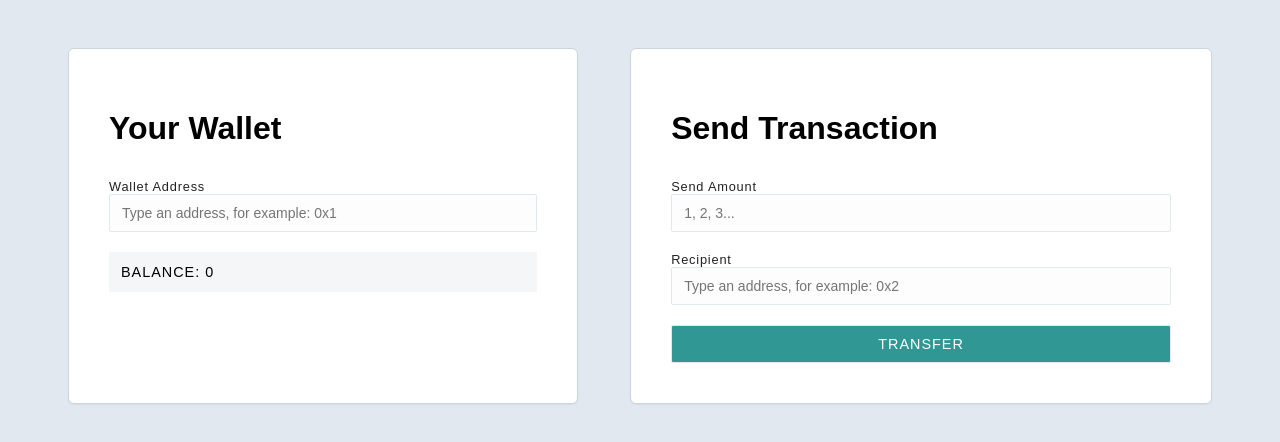
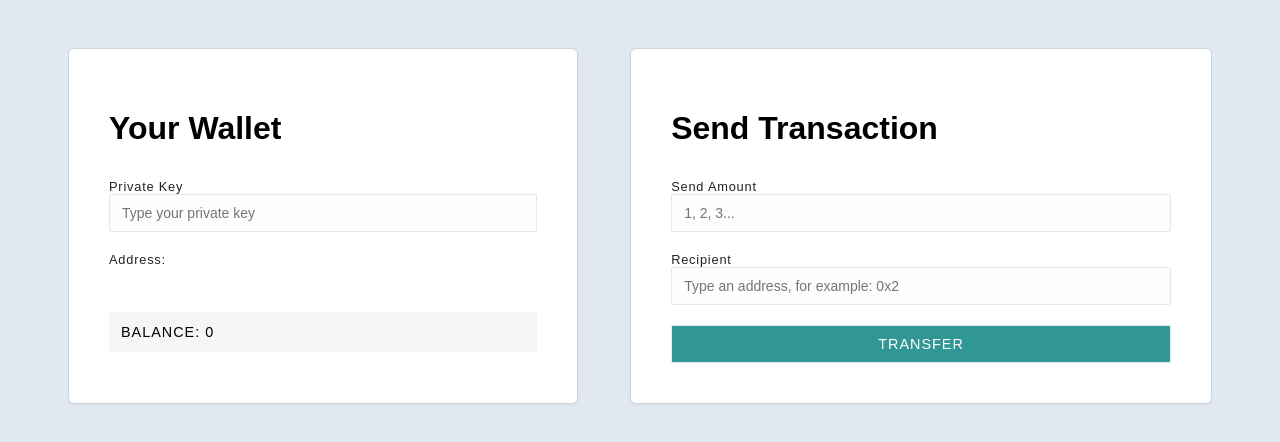
Before and after one commit to AkshatK1/Ethereum-Developer-Bootcamp, a React (Vite) app in the folder week 1 project/ecdsa-node/client/: page / in a window 1280 px wide. Shown: the top 442 px of the page. Built offline with nearby package versions, Linux system fonts and the light colour scheme.

Commit message:
modified app to take privateKey instead of address

```diff
--- a/week 1 project/ecdsa-node/client/src/App.jsx
+++ b/week 1 project/ecdsa-node/client/src/App.jsx
@@ -6,11 +6,14 @@ import { useState } from "react";
 function App() {
   const [balance, setBalance] = useState(0);
   const [address, setAddress] = useState("");
+  const [privateKey, setPrivateKey] = useState("");
 
   return (
     <div className="app">
       <Wallet
         balance={balance}
+        privateKey={privateKey}
+        setPrivateKey={setPrivateKey}
         setBalance={setBalance}
         address={address}
         setAddress={setAddress}
--- a/week 1 project/ecdsa-node/client/src/Wallet.jsx
+++ b/week 1 project/ecdsa-node/client/src/Wallet.jsx
@@ -1,8 +1,14 @@
 import server from "./server";
+import * as secp from "ethereum-cryptography/secp256k1"; // const secp = require("ethereum-cryptography/secp256k1");
+import { toHex } from "ethereum-cryptography/utils"; // const { toHex } = require("ethereum-cryptography/utils");
+import { keccak256 } from "ethereum-cryptography/keccak"; // const { keccak256 } = require("ethereum-cryptography/keccak");
 
-function Wallet({ address, setAddress, balance, setBalance }) {
+function Wallet({ address, setAddress, balance, setBalance, privateKey, setPrivateKey }) {
   async function onChange(evt) {
-    const address = evt.target.value;
+    const privateKey = evt.target.value;
+    setPrivateKey(privateKey);
+    const publicKey = secp.secp256k1.getPublicKey(privateKey);
+    const address = getAddress(publicKey);
     setAddress(address);
     if (address) {
       const {
@@ -19,8 +25,14 @@ function Wallet({ address, setAddress, balance, setBalance }) {
       <h1>Your Wallet</h1>
 
       <label>
-        Wallet Address
-        <input placeholder="Type an address, for example: 0x1" value={address} onChange={onChange}></input>
+        Private Key
+        <input placeholder="Type your private key" value={privateKey} onChange={onChange}></input>
+      </label>
+      <label>
+        Address:
+        <p>
+          {address}
+        </p>
       </label>
 
       <div className="balance">Balance: {balance}</div>
@@ -28,4 +40,12 @@ function Wallet({ address, setAddress, balance, setBalance }) {
   );
 }
 
+function getAddress(publicKey) {
+  // get Address similar to Ethereum
+  const oneByteOff = publicKey.slice(1);
+  const keccak256hash = keccak256(oneByteOff);
+  const ethKey = '0x' + toHex(keccak256hash.slice(-20));
+  return ethKey;
+}
+
 export default Wallet;
```
